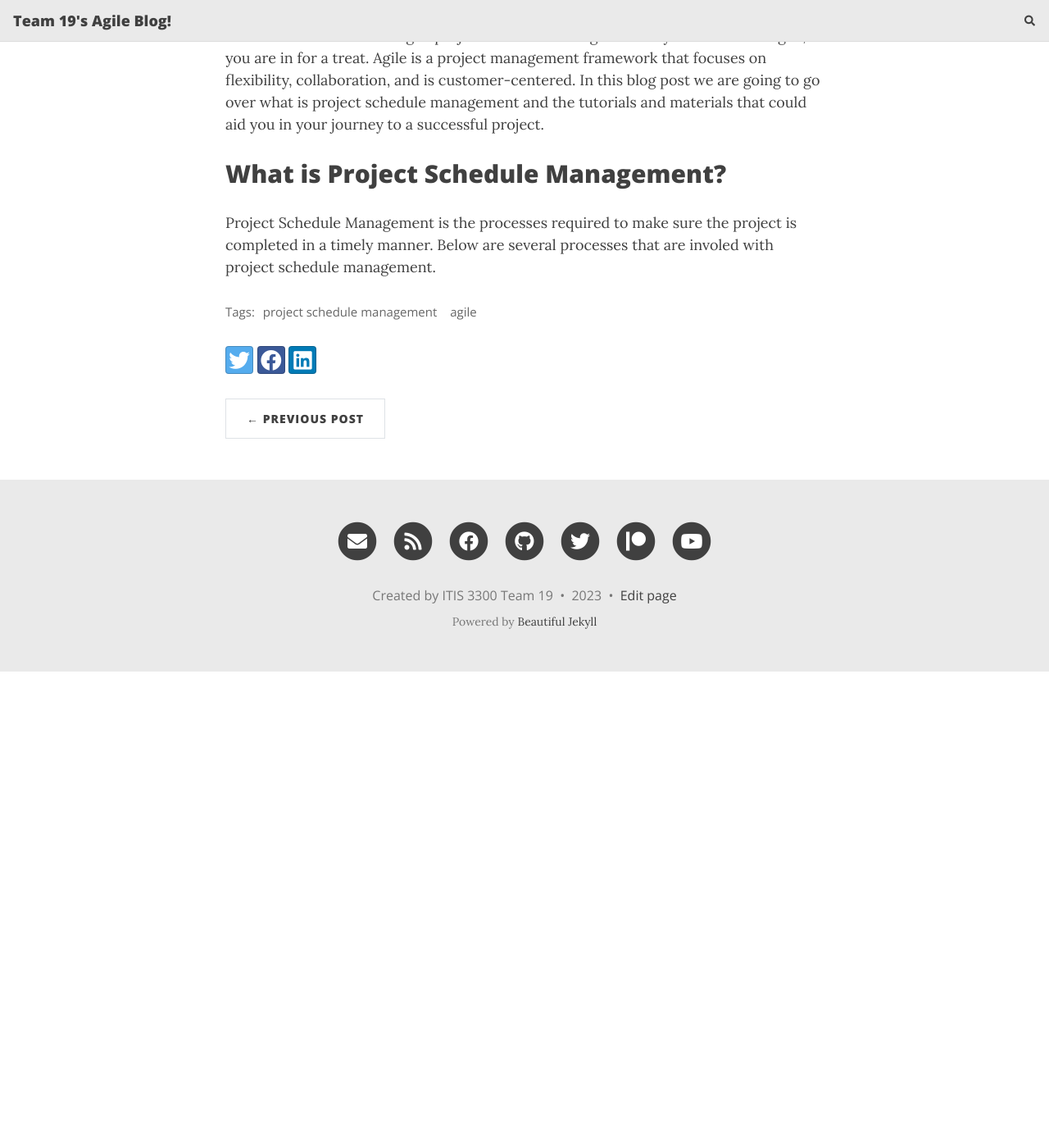
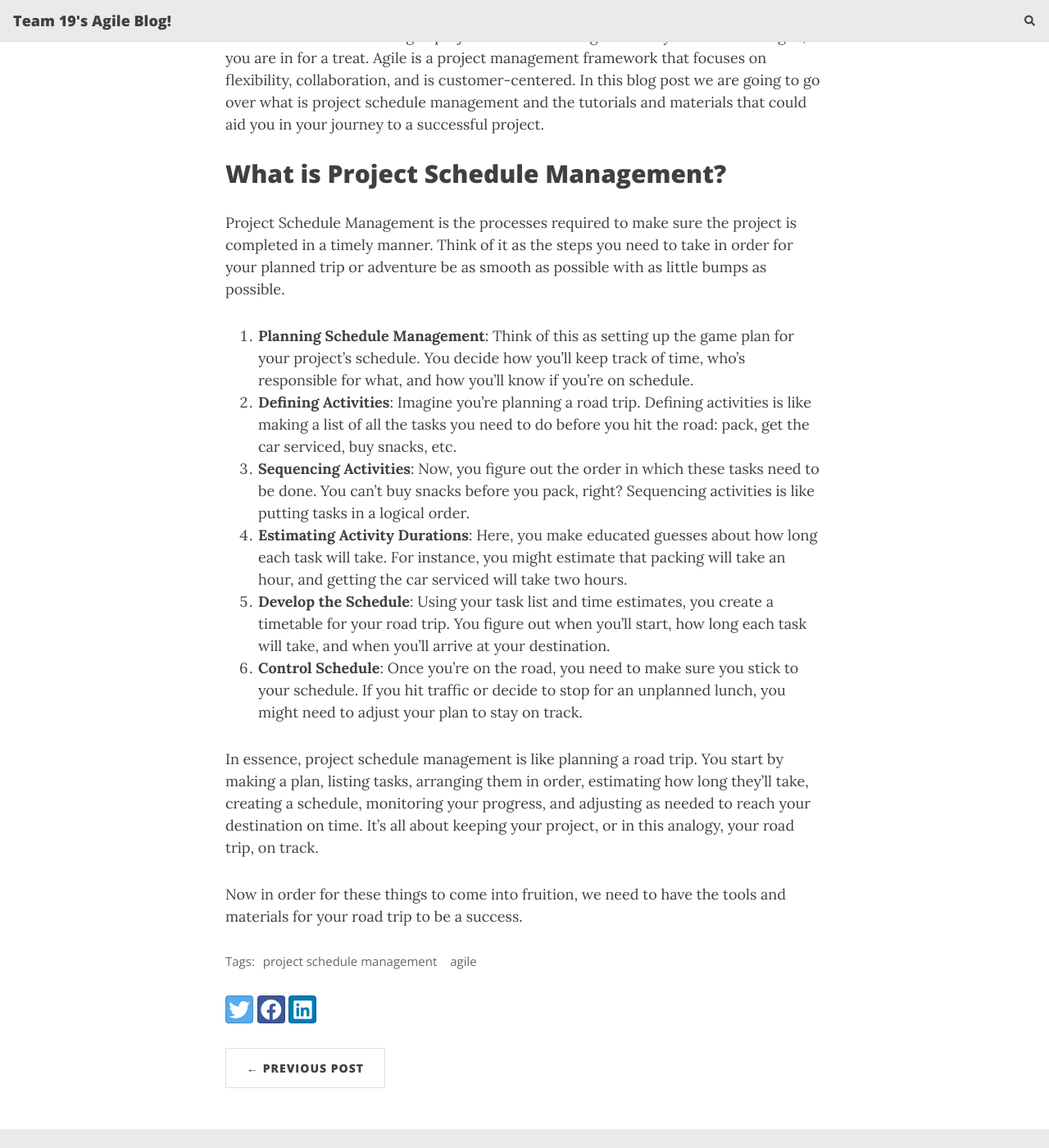
Before and after one commit to dlouangr/agile-blog, a Jekyll site: the page built from _posts/2023-10-01-Agile-Project-Schedule-Management.md, in a window 1280 px wide and 1400 px high, scrolled down 661 px. Shown: the whole window at 82% size. Built offline with Jekyll 4.4.1, drawn with Linux system fonts in a browser that asks for light colours; nearby versions of some CDN libraries; comment, search, counter and statistics services are not loaded; before the commit the page ends 1480 px from its top, so only the background shows below that.

Commit message:
Update 2023-10-01-Agile-Project-Schedule-Management.md

```diff
--- a/_posts/2023-10-01-Agile-Project-Schedule-Management.md
+++ b/_posts/2023-10-01-Agile-Project-Schedule-Management.md
@@ -9,4 +9,15 @@ Welcome to the world of agile project schedule management! If you are new to Agi
 
 ## What is Project Schedule Management?
 
-Project Schedule Management is the processes required to make sure the project is completed in a timely manner. Below are several processes that are involed with project schedule management.
+Project Schedule Management is the processes required to make sure the project is completed in a timely manner. Think of it as the steps you need to take in order for your planned trip or adventure be as smooth as possible with as little bumps as possible.
+
+1. **Planning Schedule Management**: Think of this as setting up the game plan for your project's schedule. You decide how you'll keep track of time, who's responsible for what, and how you'll know if you're on schedule.
+2. **Defining Activities**: Imagine you're planning a road trip. Defining activities is like making a list of all the tasks you need to do before you hit the road: pack, get the car serviced, buy snacks, etc.
+3. **Sequencing Activities**: Now, you figure out the order in which these tasks need to be done. You can't buy snacks before you pack, right? Sequencing activities is like putting tasks in a logical order.
+4. **Estimating Activity Durations**: Here, you make educated guesses about how long each task will take. For instance, you might estimate that packing will take an hour, and getting the car serviced will take two hours.
+5. **Develop the Schedule**: Using your task list and time estimates, you create a timetable for your road trip. You figure out when you'll start, how long each task will take, and when you'll arrive at your destination.
+6. **Control Schedule**: Once you're on the road, you need to make sure you stick to your schedule. If you hit traffic or decide to stop for an unplanned lunch, you might need to adjust your plan to stay on track.
+
+In essence, project schedule management is like planning a road trip. You start by making a plan, listing tasks, arranging them in order, estimating how long they'll take, creating a schedule, monitoring your progress, and adjusting as needed to reach your destination on time. It's all about keeping your project, or in this analogy, your road trip, on track.
+
+Now in order for these things to come into fruition, we need to have the tools and materials for your road trip to be a success.
```
